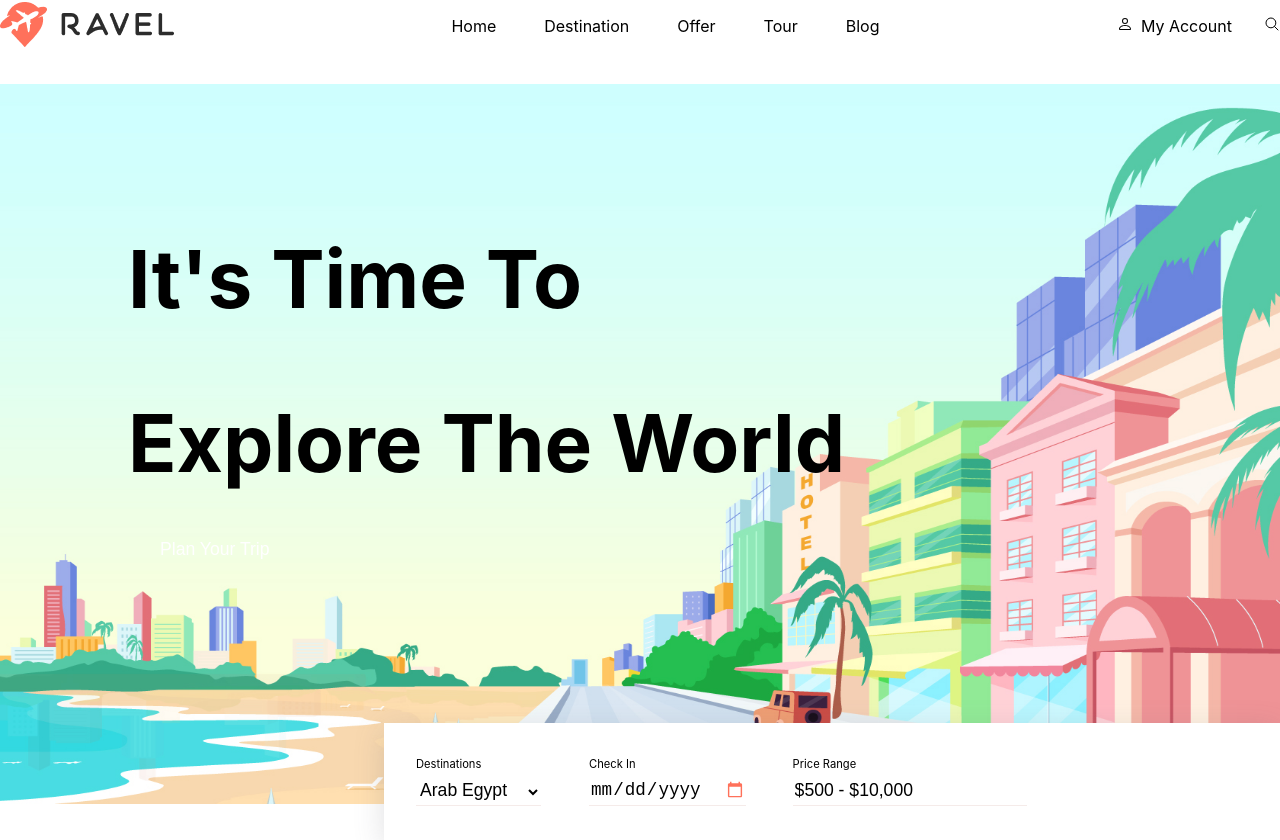
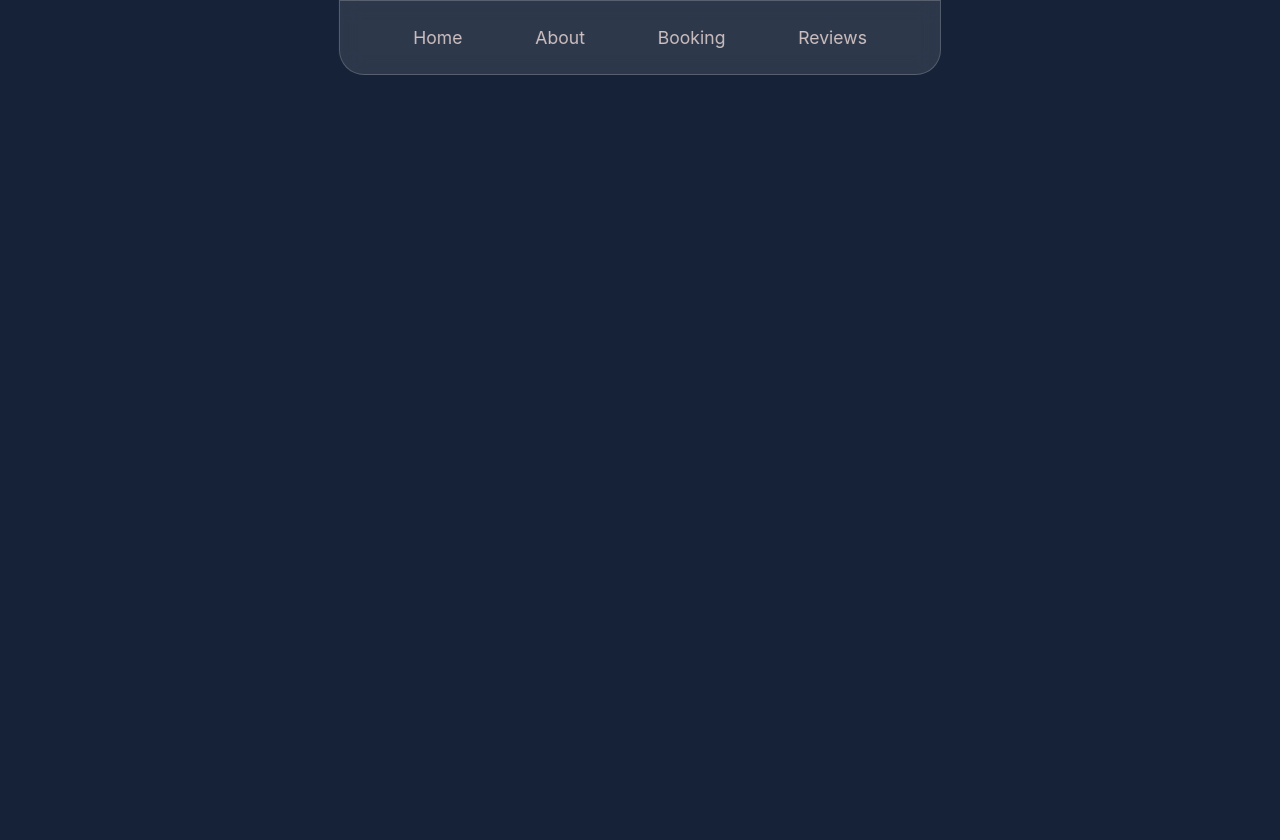
Before and after one commit to valentra/Loading-Minds_EC107A, a React (Create React App) app in the folder Travel/: page / in a window 1280 px wide. After the commit the page ends 800 px from the top, so only its background shows below. Built offline with nearby package versions, Linux system fonts and the light colour scheme; the HTML template or start-up script is replaced by a standard one.

Commit message:
added:navbar section added

```diff
--- a/Travel/package.json
+++ b/Travel/package.json
@@ -10,7 +10,7 @@
     "react": "^18.2.0",
     "react-dom": "^18.2.0",
     "react-icons": "^5.0.1",
-    "react-scripts": "5.0.1",
+    "react-scripts": "^5.0.1",
     "styled": "^1.0.0",
     "styled-components": "^6.1.8",
     "web-vitals": "^2.1.4"
--- a/Travel/src/App.css
+++ b/Travel/src/App.css
@@ -0,0 +1,5 @@
+body{
+    margin: 0;
+    padding:0;
+    background-color:rgba(22, 34, 55, 1);
+}
--- a/Travel/src/App.js
+++ b/Travel/src/App.js
@@ -1,7 +1,7 @@
 import React from "react";
-import Home from "./components/Home";
-import Navbar from "./components/Navbar";
-
+import Home from "./components/Home/Home";
+import Navbar from "./components/Navbar/Navbar";
+import "./App.css"
 export default function App() {
   return (
     <div>
--- a/Travel/src/components/Home.js
+++ /dev/null
@@ -1,135 +0,0 @@
-import React, { useState } from "react";
-import styled from "styled-components";
-import HeroImage from "../assets/hero.png";
-import Button from "./Button";
-export default function Home() {
-    const [value, setValue] = useState("$500 - $10,000");
-    return (
-        <Section>
-            <div className="background">
-                <img src={HeroImage} alt="Hero" />
-            </div>
-            <div className="content">
-                <div className="info">
-                    <h1>It's Time To</h1>
-                    <h1>Explore The World</h1>
-                    <Button text="Plan Your Trip" />
-                </div>
-                <div className="planner">
-                    <form>
-                        <div className="row">
-                            <label>Destinations</label>
-                            <select>
-                                <option>Arab Egypt</option>
-                                <option>Udaipur India</option>
-                            </select>
-                        </div>
-                        <div className="row">
-                            <label>Check In</label>
-                            <input type="date" />
-                        </div>
-                        <div className="row">
-                            <label>Price Range</label>
-                            <input
-                                type="text"
-                                value={value}
-                                onChange={(e) => setValue(e.target.value)}
-                            />
-                        </div>
-                        <div className="row">
-                            <Button text="Discover More" />
-                        </div>
-                    </form>
-                </div>
-            </div>
-        </Section>
-    );
-}
-
-const Section = styled.section`
-  margin-top: 2rem;
-  position: relative;
-  .background {
-    img {
-      height: 90vh;
-      width: 100%;
-    }
-  }
-  .content {
-    .info {
-      position: absolute;
-      top: 5rem;
-      margin-left: 8rem;
-      h1 {
-        font-size: 5rem;
-        margin-bottom: 2rem;
-      }
-    }
-    .planner {
-      position: absolute;
-      bottom: -2rem;
-      right: 0;
-      background-color: white;
-      padding: 2rem;
-      box-shadow: rgba(100, 100, 111, 0.2) 0px 7px 29px 0px;
-      form {
-        display: flex;
-        align-items: center;
-        justify-content: flex-end;
-        gap: 3rem;
-        .row {
-          display: flex;
-          flex-direction: column;
-          text-align: start;
-          label {
-            font-size: 0.7rem;
-            color: var(--secondary-text);
-          }
-          input[type="date"]::-webkit-calendar-picker-indicator {
-            cursor: pointer;
-            filter: invert(58%) sepia(69%) saturate(2588%) hue-rotate(325deg)
-              brightness(105%) contrast(101%);
-          }
-          input:focus {
-            outline: none;
-          }
-          input,
-          select {
-            border: none;
-            width: 100%;
-            color: var(--primary-color);
-            margin-top: 0.5rem;
-            background-color: white;
-            font-size: 1.1rem;
-            border-bottom: 1px solid #f5ebe9;
-            padding-bottom: 0.3rem;
-          }
-        }
-      }
-    }
-  }
-  @media screen and (min-width: 280px) and (max-width: 1080px) {
-    .background {
-      img {
-        height: 50vh;
-      }
-    }
-    .content {
-      .info {
-        margin-left: 2rem;
-        h1 {
-          font-size: 2rem;
-          margin-bottom: 1rem;
-        }
-      }
-      .planner {
-        position: initial;
-        margin: 2rem;
-        form {
-          align-items: flex-start;
-          flex-direction: column;
-        }
-      }
-    }
-  }
-`;
--- /dev/null
+++ b/Travel/src/components/Home/Home.css
@@ -0,0 +1,8 @@
+.body{
+    margin: 0;
+    padding:0;
+    background-color: 	#0a205a;
+}
+.main{
+    background-color: 	#0a205a;
+}
--- /dev/null
+++ b/Travel/src/components/Home/Home.js
@@ -0,0 +1,11 @@
+import React from 'react'
+import '../Home/Home.css'
+const Home = () => {
+  return (
+    <div classname="main">
+
+    </div>
+  )
+}
+
+export default Home
--- a/Travel/src/components/Navbar.js
+++ /dev/null
@@ -1,105 +0,0 @@
-import React, { useState } from "react";
-import styled from "styled-components";
-import { BsPerson } from "react-icons/bs";
-import { GiHamburgerMenu } from "react-icons/gi";
-import { MdClose } from "react-icons/md";
-import { IoSearchOutline } from "react-icons/io5";
-import Logo from "../assets/logo.png";
-export default function Navbar() {
-    const [isNavOpen, setIsNavOpen] = useState(false);
-    const html = document.querySelector("html");
-    html.addEventListener("click", (e) => setIsNavOpen(false));
-    return (
-        <Container state={isNavOpen ? 1 : 0}>
-            <div className="brand">
-                <img src={Logo} alt="logo" />
-            </div>
-            <div className="toggle">
-                {isNavOpen ? (
-                    <MdClose onClick={() => setIsNavOpen(false)} />
-                ) : (
-                    <GiHamburgerMenu
-                        onClick={(e) => {
-                            e.stopPropagation();
-                            setIsNavOpen(true);
-                        }}
-                    />
-                )}
-            </div>
-            <div className={`links ${isNavOpen ? "show" : ""}`}>
-                <ul>
-                    <li>
-                        <a href="#services">Home</a>
-                    </li>
-                    <li>
-                        <a href="#destination"> Destination</a>
-                    </li>
-                    <li>
-                        <a href="#offer">Offer</a>
-                    </li>
-                    <li>
-                        <a href="#tour">Tour</a>
-                    </li>
-                    <li>
-                        <a href="#blog">Blog</a>
-                    </li>
-                </ul>
-            </div>
-            <div className="account-info">
-                <div className="account">
-                    <span>
-                        <BsPerson />
-                    </span>
-                    <span>My Account</span>
-                </div>
-                <div className="search">
-                    <IoSearchOutline />
-                </div>
-            </div>
-        </Container>
-    );
-}
-
-const Container = styled.nav`
-  display: flex;
-  justify-content: space-between;
-  align-items: center;
-  .brand {
-    img {
-      cursor: pointer;
-    }
-  }
-  .toggle {
-    display: none;
-  }
-  .links {
-    ul {
-      display: flex;
-      gap: 3rem;
-      list-style-type: none;
-      li {
-        a {
-          text-decoration: none;
-          color: black;
-          cursor: pointer;
-          transition: var(--default-transition);
-          &:hover {
-            color: var(--primary-color);
-          }
-        }
-      }
-    }
-  }
-  .account-info {
-    display: flex;
-    gap: 2rem;
-    .account {
-      display: flex;
-      gap: 0.5rem;
-      cursor: pointer;
-    }
-    .search {
-      cursor: pointer;
-    }
-  }
-`;
--- /dev/null
+++ b/Travel/src/components/Navbar/Navbar.js
@@ -0,0 +1,26 @@
+import React from 'react';
+import '../Navbar/navbar.css';
+
+const Navbar = () => {
+  return (
+    <div>
+      <div className="nav">
+        <div className='icon-container'>
+          <div className='con'><a href="#">Home</a></div>
+        </div>
+        <div className='icon-container'>
+          <div className='con'><a href="#">About</a></div>
+        </div>
+        <div className='icon-container'>
+          <div className='con'><a href="#">Booking</a></div>
+        </div>
+        <div className='icon-container'>
+          <div className='con'><a href="#">Reviews</a></div>
+        </div>
+      </div>
+
+    </div>
+  );
+};
+
+export default Navbar;
--- /dev/null
+++ b/Travel/src/components/Navbar/navbar.css
@@ -0,0 +1,71 @@
+
+.nav{
+
+    background: rgba(255, 255, 255, 0.1);
+    backdrop-filter: blur(10px);
+    -webkit-backdrop-filter: blur(10px);
+    border-radius: 0px 0px 25px 25px;
+    border: 1px solid rgba(255, 255, 255, 0.2);
+
+
+
+max-width: max-content;
+justify-content: center;
+padding:0.7rem 2.7rem ;
+top: 0;
+position:sticky;
+margin-left:50%;
+transform:translateX(-50%);
+z-index: 1000;
+display:flex;
+gap:0.8rem;
+
+
+}
+.nav a{
+background:transparent;
+/* padding-left: 90px; */
+padding: 15px 60px 15px 60px;
+border-radius:50%;
+display:flex;
+color:rgb(207, 193, 193);
+font-size:1.1rem;
+text-align: center;
+text-decoration: none;
+}
+.nav a:hover{
+    color: white;
+}
+
+
+.icon-container {
+display: flex;
+flex-direction: column;
+align-items: center;
+justify-content: center;
+}
+
+@media screen and (max-width: 1465px) {
+.nav a{
+    padding-right:30px ;
+    padding-left: 30px;
+}
+}
+@media screen and (max-width: 1028px) {
+    .nav a{
+        padding-right:20px ;
+        padding-left: 20px;
+    }
+    }
+@media screen and (max-width: 934px) {
+        .nav a{
+            padding-right:10px ;
+            padding-left: 10px;
+        }
+        }
+@media screen and (max-width: 735px) {
+            .nav {
+                display:none;
+            }
+
+}
```
Also changed, not shown: 2 other files (tests, documents, lock files or other folders).
